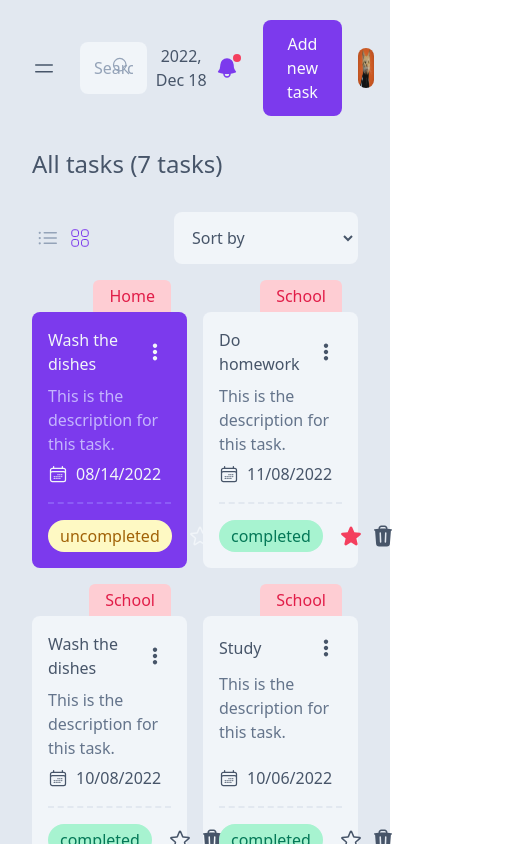
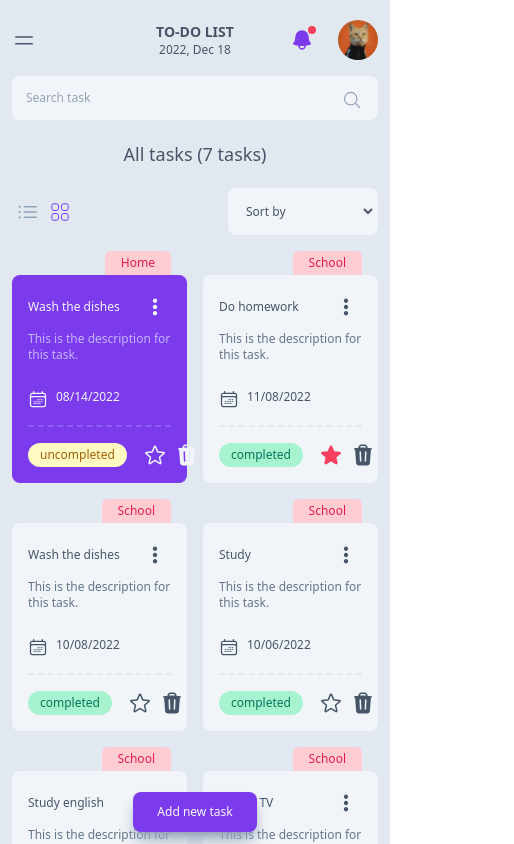
Before and after one commit to aridsm/tasks-app, a React (Create React App) app: page / in a window 390 px wide. Shown: the top 844 px of the page, 514 px wide, since content can reach past the window. Built offline with nearby package versions, Linux system fonts and the light colour scheme.

Commit message:
responsive layout p1

```diff
--- a/src/App.tsx
+++ b/src/App.tsx
@@ -23,7 +23,7 @@ const App: React.FC = () => {
   };
 
   return (
-    <div className="bg-slate-200 min-h-screen text-slate-600 dark:bg-slate-900 dark:text-slate-400 xl:text-base sm:text-sm">
+    <div className="bg-slate-200 min-h-screen text-slate-600 dark:bg-slate-900 dark:text-slate-400 xl:text-base sm:text-sm text-xs">
       {modal.modalCreateTaskOpen && (
         <ModalCreateTask
           onClose={closeModalCreateTask}
--- a/src/components/AccountData.tsx
+++ b/src/components/AccountData.tsx
@@ -108,7 +108,7 @@ const AccountData: React.FC = () => {
           )}
 
           <button
-            className="mt-auto text-left pt-4"
+            className="mt-auto text-left pt-4 hover:text-rose-600 dark:hover:text-slate-200 transition "
             onClick={() => setIsModalShown(true)}
           >
             Delete all tasks
--- a/src/components/Menu/Directories/ItemDirectory.tsx
+++ b/src/components/Menu/Directories/ItemDirectory.tsx
@@ -78,7 +78,7 @@ const ItemDirectory: React.FC<{ dir: string; classActive: string }> = ({
           <NavLink
             to={`/${dir}`}
             title={dir}
-            className="hover:text-rose-600 dark:hover:text-slate-200 text-ellipsis whitespace-nowrap overflow-hidden max-w-[7rem]"
+            className="hover:text-rose-600 dark:hover:text-slate-200 transition text-ellipsis whitespace-nowrap overflow-hidden max-w-[7rem]"
           >
             {dir}
           </NavLink>
--- a/src/components/Menu/Menu.tsx
+++ b/src/components/Menu/Menu.tsx
@@ -7,7 +7,7 @@ import NavLinks from "./NavLinks";
 import LayoutMenus from "../Utilities/LayoutMenus";
 
 const classLinkActive =
-  "text-rose-600 bg-violet-100 border-r-4 border-rose-400 dark:bg-slate-800 dark:text-slate-200 dark:border-slate-200";
+  "text-rose-600 bg-violet-100 border-r-4 border-rose-400 dark:bg-slate-700/[.2] dark:text-slate-200 dark:border-slate-200";
 
 const Menu: React.FC = () => {
   const menuOpen = useAppSelector((state) => state.menu.menuHeaderOpened);
--- a/src/components/TasksSection/HeaderTasks.tsx
+++ b/src/components/TasksSection/HeaderTasks.tsx
@@ -57,16 +57,19 @@ const HeaderTasks: React.FC = () => {
   };
 
   return (
-    <header className="flex items-center">
-      <button className="mr-6" onClick={openMenuHeaderHandler}>
+    <header className="sm:flex items-center grid grid-cols-3 gap-4 sm:gap-0">
+      <button className="mr-6 block xl:hidden" onClick={openMenuHeaderHandler}>
         <MenuIcon />
       </button>
       <SearchField />
-      <time dateTime={dateTimeFormat} className="flex-1 text-center">
-        {todayDate}
-      </time>
-      <div className="flex flex-1">
-        <div className="mr-6 ml-auto grid place-items-center relative">
+      <div className="flex-1 text-center">
+        <span className="text-slate-600 dark:text-slate-200 uppercase font-bold text-sm block xl:hidden">
+          To-do list
+        </span>
+        <time dateTime={dateTimeFormat}>{todayDate}</time>
+      </div>
+      <div className="flex flex-2">
+        <div className="mr-2 sm:mr-6 ml-auto grid place-items-center relative">
           <Tooltip txt="see notifications">
             <button
               ref={refBtnNotification}
@@ -83,9 +86,10 @@ const HeaderTasks: React.FC = () => {
             </ul>
           )}
         </div>
-
-        <BtnAddTask />
-        <button onClick={openMenuAccountHandler}>
+        <div className="sm:static fixed bottom-3 left-0 right-0 z-20 text-center">
+          <BtnAddTask className=" min-w-max shadow-lg shadow-slate-400  dark:shadow-slate-900 sm:shadow-transparent" />
+        </div>
+        <button onClick={openMenuAccountHandler} className="block xl:hidden">
           <img
             src={avatar1}
             alt="cat"
--- a/src/components/TasksSection/SearchField.tsx
+++ b/src/components/TasksSection/SearchField.tsx
@@ -55,7 +55,7 @@ const SearchField: React.FC = () => {
   }, [closeListResults, searchInputValue, showListResults]);
 
   return (
-    <form className="flex-1 relative">
+    <form className="flex-2 relative col-span-3 row-start-2">
       <label htmlFor="search" className="sr-only"></label>
       <input
         type="search"
--- a/src/components/TasksSection/TaskItem/TaskItem.tsx
+++ b/src/components/TasksSection/TaskItem/TaskItem.tsx
@@ -22,7 +22,7 @@ const TaskItem: React.FC<{ isListInView1: boolean; task: Task }> = ({
         </Tooltip>
         <article
           className={`bg-slate-100 rounded-lg p-4 flex text-left transition hover:shadow-lg hover:shadow-slate-300 dark:bg-slate-800 dark:hover:shadow-transparent ${
-            isListInView1 ? "flex-row h-32" : "flex-col h-64"
+            isListInView1 ? "flex-row h-32" : "flex-col h-52 sm:h-64"
           }`}
         >
           <InfosTask task={task} isListInView1={isListInView1} />
--- a/src/components/TasksSection/TasksSection.tsx
+++ b/src/components/TasksSection/TasksSection.tsx
@@ -10,7 +10,7 @@ import HeaderTasks from "./HeaderTasks";
 
 const TasksSection: React.FC = () => {
   return (
-    <main className=" pt-5 pb-16 px-8 md:w-full xl:w-8/12 m-auto min-h-screen">
+    <main className=" pt-5 pb-16 px-3 md:px-8 md:w-full xl:w-8/12 m-auto min-h-screen">
       <HeaderTasks />
       <Routes>
         <Route path="/" element={<Home />} />
--- a/src/components/Utilities/LayoutRoutes.tsx
+++ b/src/components/Utilities/LayoutRoutes.tsx
@@ -90,7 +90,7 @@ const LayoutRoutes: React.FC<Props> = ({ title, tasks }) => {
 
   return (
     <section>
-      <h1 className="font-medium my-8 text-2xl dark:text-slate-200">
+      <h1 className="font-medium my-5 text-center sm:text-left sm:my-8 md:text-2xl text-lg dark:text-slate-200">
         {tasksTitle}
       </h1>
       <ButtonsSort
@@ -117,7 +117,7 @@ const LayoutRoutes: React.FC<Props> = ({ title, tasks }) => {
               border-dashed transition hover:bg-slate-300
                hover:text-slate-500
                dark:border-slate-700 dark:hover:bg-slate-800 dark:hover:text-slate-300 ${
-                 isListInView1 ? "h-32" : "h-64"
+                 isListInView1 ? "h-32" : "h-52 sm:h-64"
                }`}
           >
             Add new task
--- a/tailwind.config.js
+++ b/tailwind.config.js
@@ -5,7 +5,7 @@ module.exports = {
     extend: {
       colors: {
         slate: {
-          800: "#162033",
+          800: "#141E33",
         },
       },
     },
```
